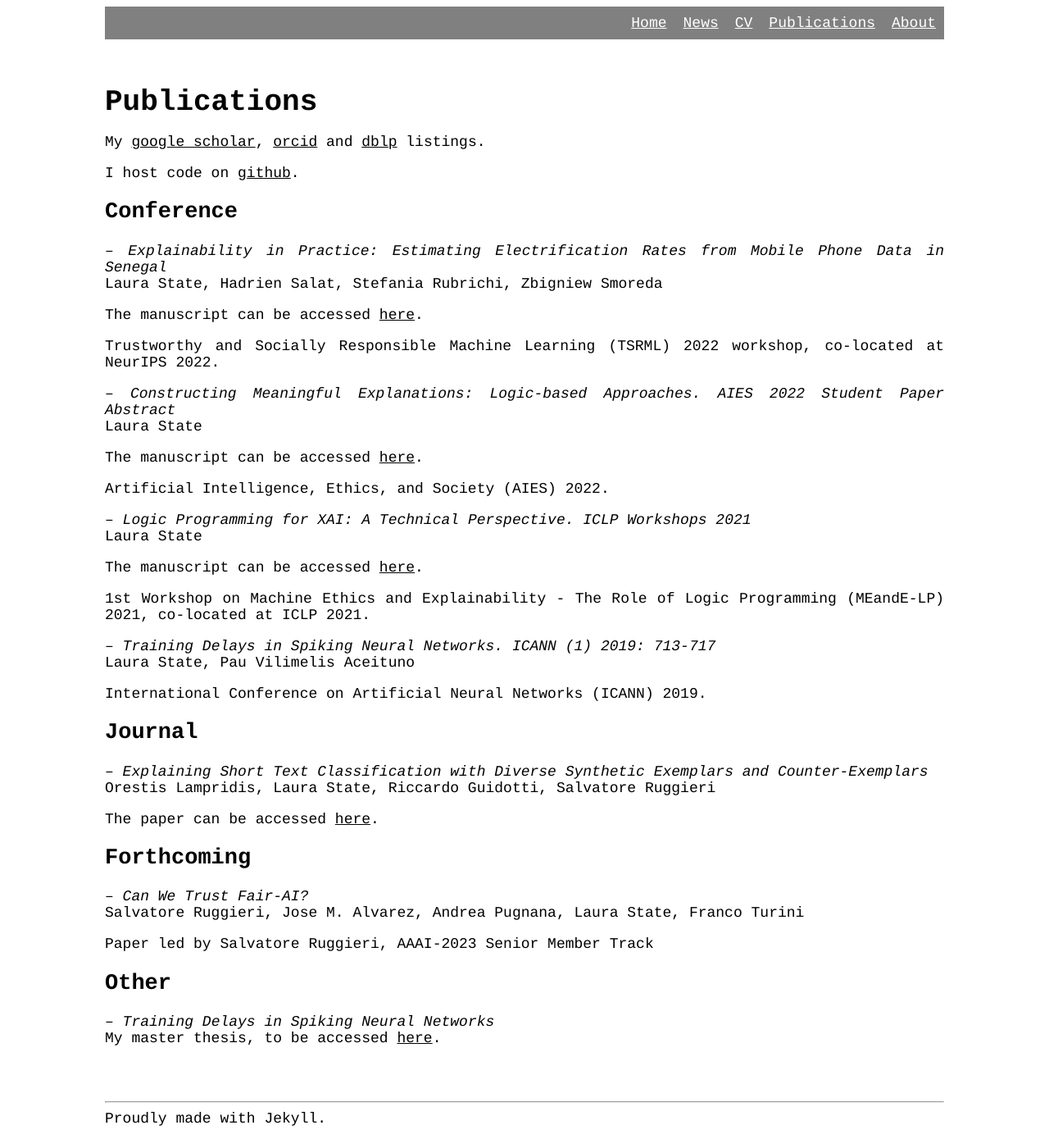
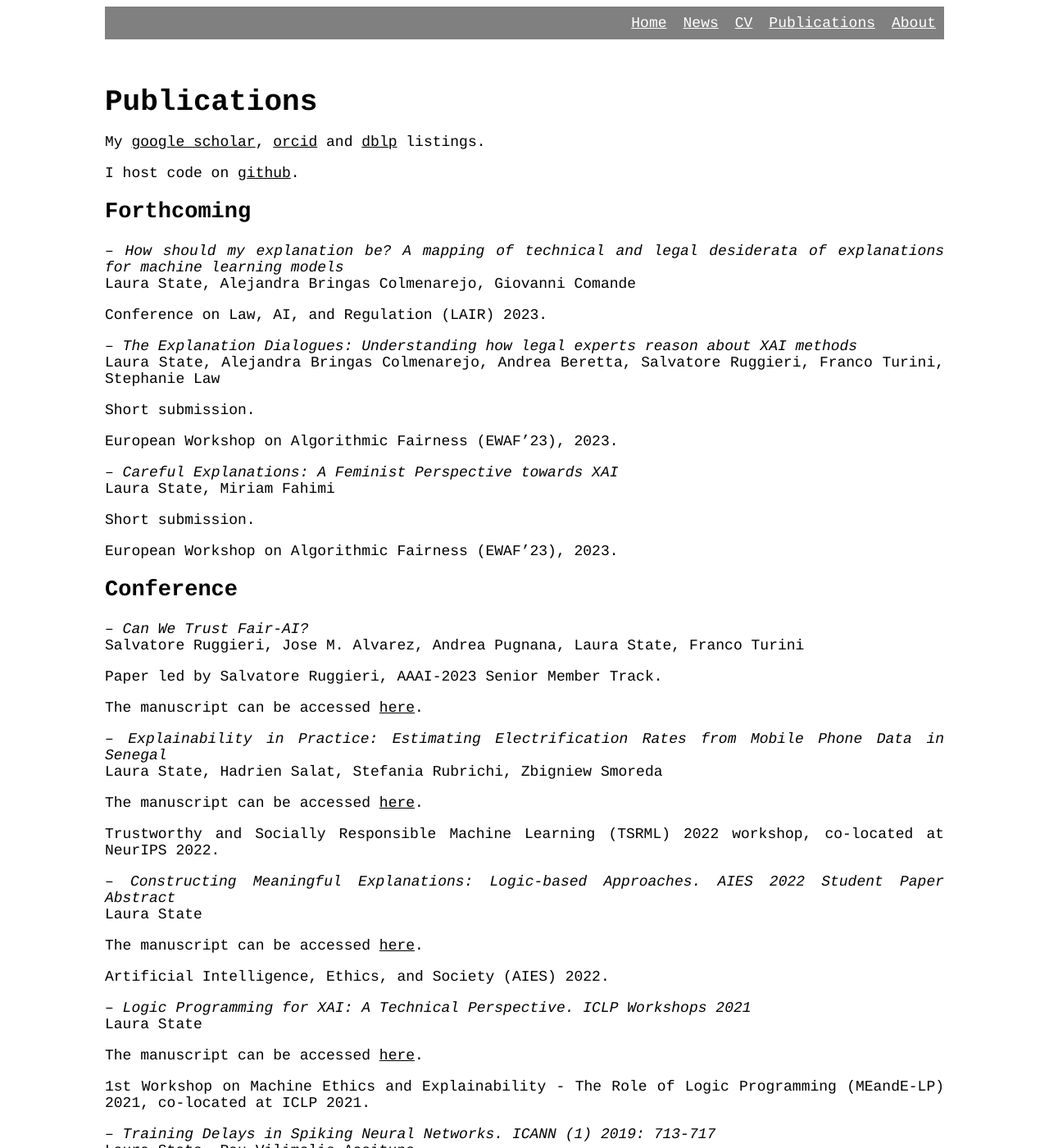
Before and after one commit to lstate/lstate.github.io, a Jekyll site: the page built from _pages/publications.markdown, in a window 1280 px wide and 1400 px high. Shown: the whole window at 82% size. Built offline with Jekyll 4.4.1, drawn with Linux system fonts in a browser that asks for light colours.

Commit message:
updates
updates publications (LAIR. EWAF, AAAI)

```diff
--- a/_pages/publications.markdown
+++ b/_pages/publications.markdown
@@ -14,8 +14,36 @@ My [google scholar](https://scholar.google.de/citations?user=6h4JHq4AAAAJ&hl=de)
 
 I host code on [github](https://github.com/lstate).
 
+## Forthcoming
+
+-- *How should my explanation be? A mapping of technical and legal desiderata of explanations for machine learning models* \\
+Laura State, Alejandra Bringas Colmenarejo, Giovanni Comande
+
+Conference on Law, AI, and Regulation (LAIR) 2023.
+
+-- *The Explanation Dialogues: Understanding how legal experts reason about XAI methods* \\
+Laura State, Alejandra Bringas Colmenarejo, Andrea Beretta, Salvatore Ruggieri, Franco Turini, Stephanie Law
+
+Short submission.
+
+European Workshop on Algorithmic Fairness (EWAF'23), 2023.
+
+-- *Careful Explanations: A Feminist Perspective towards XAI* \\
+Laura State, Miriam Fahimi
+
+Short submission.
+
+European Workshop on Algorithmic Fairness (EWAF'23), 2023.
+
 
 ## Conference
+
+-- *Can We Trust Fair-AI?* \\
+Salvatore Ruggieri, Jose M. Alvarez, Andrea Pugnana, Laura State, Franco Turini
+
+Paper led by Salvatore Ruggieri, AAAI-2023 Senior Member Track.
+
+The manuscript can be accessed [here](http://pages.di.unipi.it/ruggieri/Papers/aaai2023st).
 
 -- *Explainability in Practice: Estimating Electrification Rates from Mobile Phone Data in Senegal* \\
 Laura State, Hadrien Salat, Stefania Rubrichi, Zbigniew Smoreda
```
Also changed, not shown: other parts of _pages/publications.markdown (+0 -8 lines).
